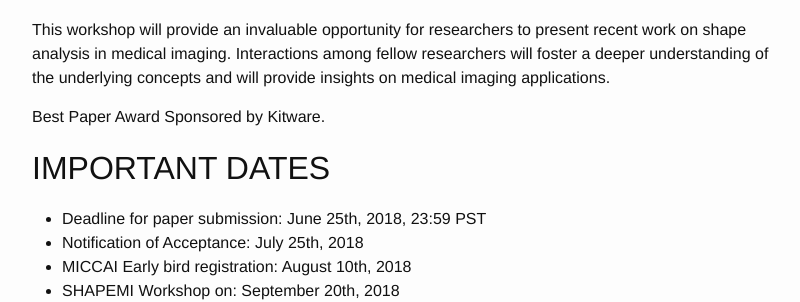
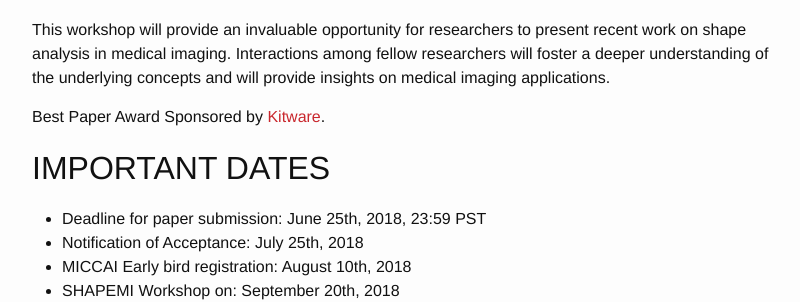
Before and after one commit to shapemi/shapemi2020, a Jekyll site: the page built from cfp/cfp.md, in a window 1280 px wide. Shown: the part 1377-1679 px from the top of the page, without its empty margins (238-1038 px from the left). Built offline with Jekyll 4.4.1, drawn with Linux system fonts in a browser that asks for light colours; some of the changed lines change nothing that is shown.

Commit message:
Update cfp.md

```diff
--- a/cfp/cfp.md
+++ b/cfp/cfp.md
@@ -57,7 +57,7 @@ Every accepted paper or abstract can include a live demo.
 
 This workshop will provide an invaluable opportunity for researchers to present recent work on shape analysis in medical imaging. Interactions among fellow researchers will foster a deeper understanding of the underlying concepts and will provide insights on medical imaging applications.
 
-Best Paper Award Sponsored by Kitware.
+Best Paper Award Sponsored by [Kitware](https://www.kitware.com/).
 
 # IMPORTANT DATES
 
```
